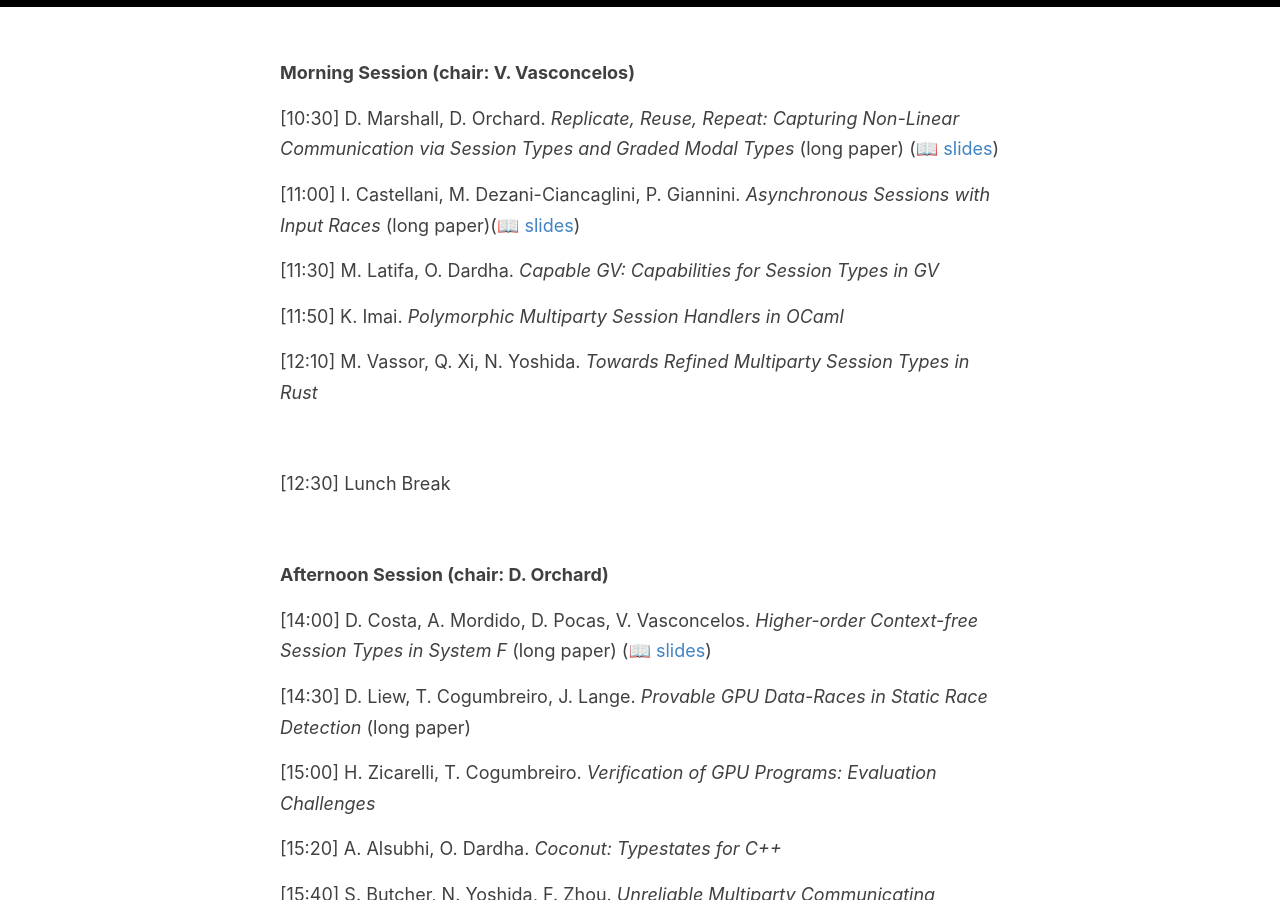
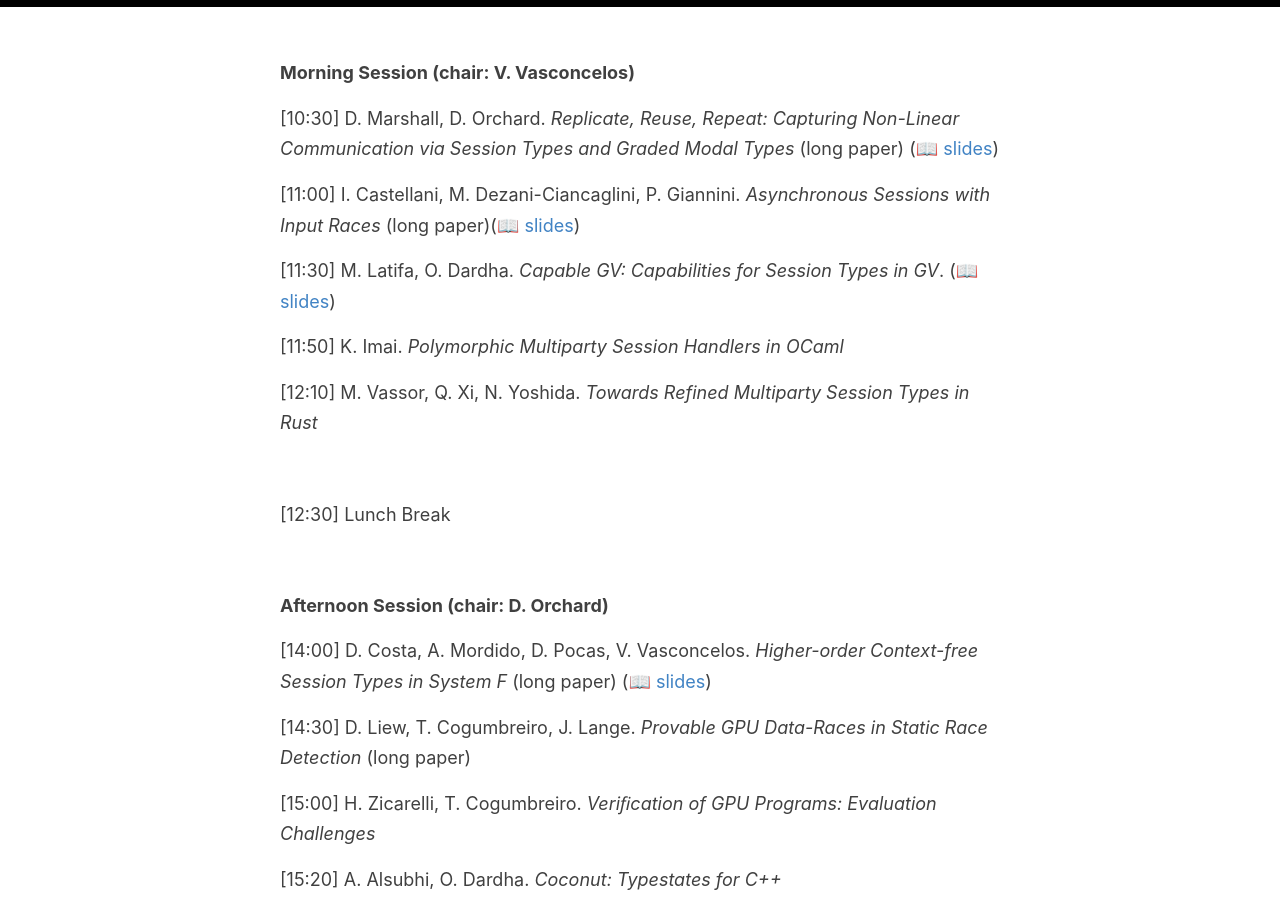
Before and after one commit to places-workshop/2022, a Jekyll site: the page built from _pages/programme.md, in a window 1280 px wide and 900 px high, scrolled down 659 px. Built offline with Jekyll 4.4.1, drawn with Linux system fonts in a browser that asks for light colours.

Commit message:
Update programme.md

```diff
--- a/_pages/programme.md
+++ b/_pages/programme.md
@@ -66,7 +66,7 @@ on smart contract implementation.
 
 [11:00]  I. Castellani, M. Dezani-Ciancaglini, P. Giannini. _Asynchronous Sessions with Input Races_ (long paper)(📖 [slides](https://github.com/places-workshop/places-workshop.github.io/blob/presentation-2020/presentations/Asynchronous-Sessions-with-Input-Races.pdf))
 
-[11:30] M. Latifa, O. Dardha. _Capable GV: Capabilities for Session Types in GV_
+[11:30] M. Latifa, O. Dardha. _Capable GV: Capabilities for Session Types in GV_. (📖 [slides](https://github.com/places-workshop/places-workshop.github.io/blob/presentation-2020/presentations/Capable-GV.pdf))
 
 [11:50] K. Imai. _Polymorphic Multiparty Session Handlers in OCaml_
 
```
